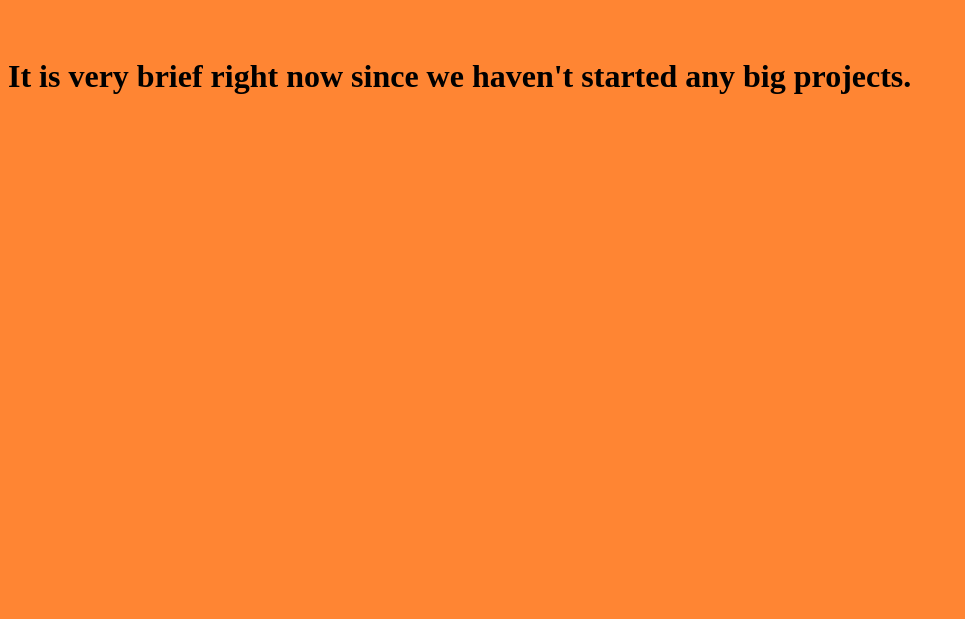
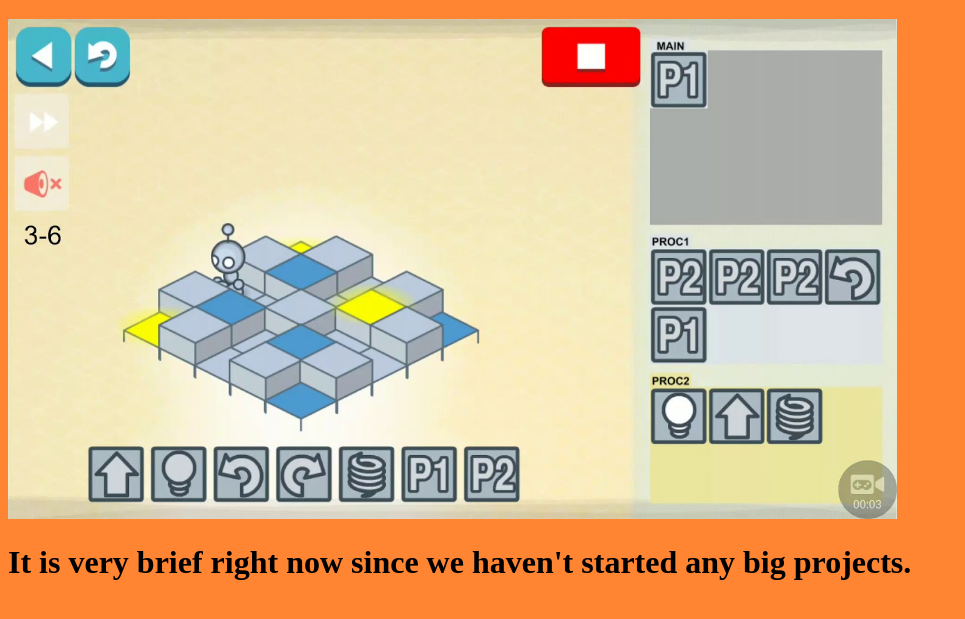
Before and after one commit to Diego-Garrido/CSP2020, a plain HTML site: page portfolio.html in a window 1280 px wide. Shown: the part 187-806 px from the top of the page, without its empty margins (0-965 px from the left). Drawn offline with Linux system fonts and the light colour scheme.

Commit message:
Update portfolio.html

```diff
--- a/portfolio.html
+++ b/portfolio.html
@@ -12,6 +12,7 @@
     <img src="images/portfolio.jpg" height="250">
     <br>
     <h1>   We played Lightbot, which was interesting.</h1>
+    <img src="lightbot.jpg" height="500">
     <br>
     <h1>   It is very brief right now since we haven't started any big projects.</h1>
     <br>
```
